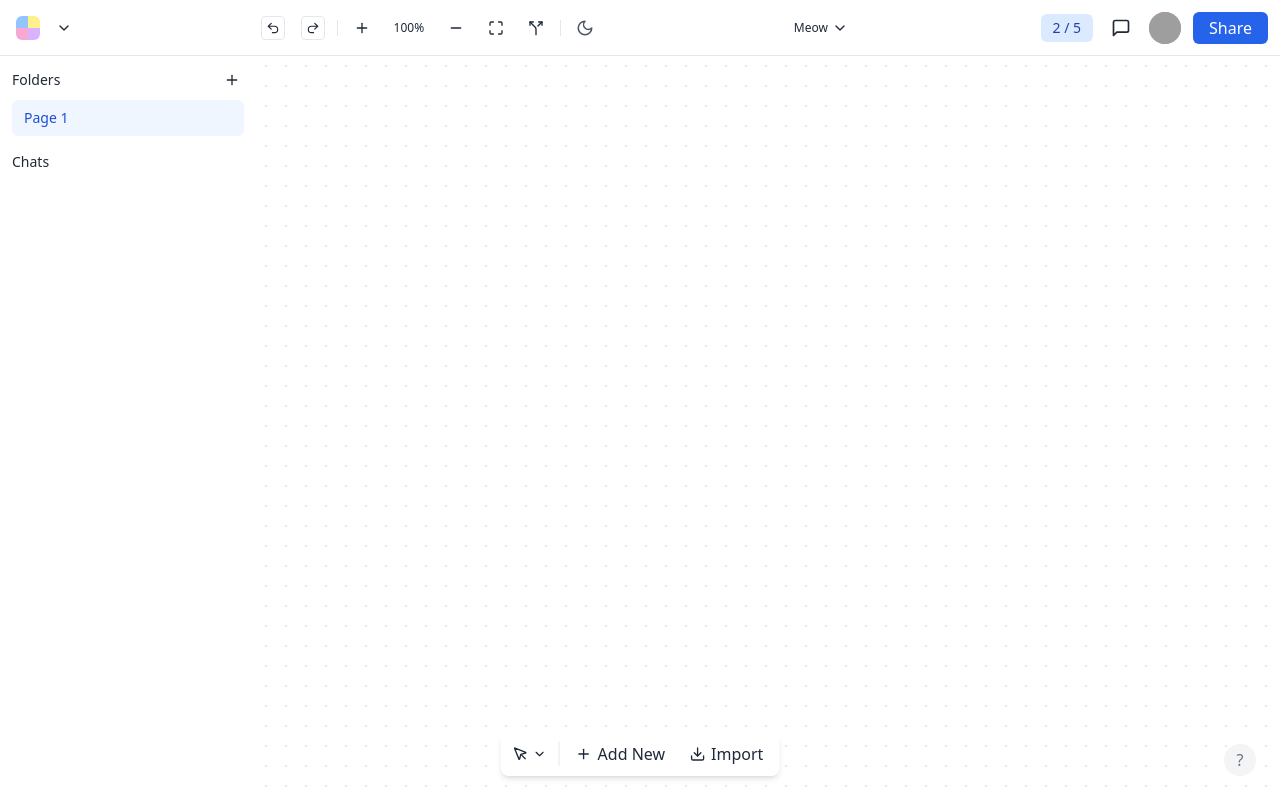
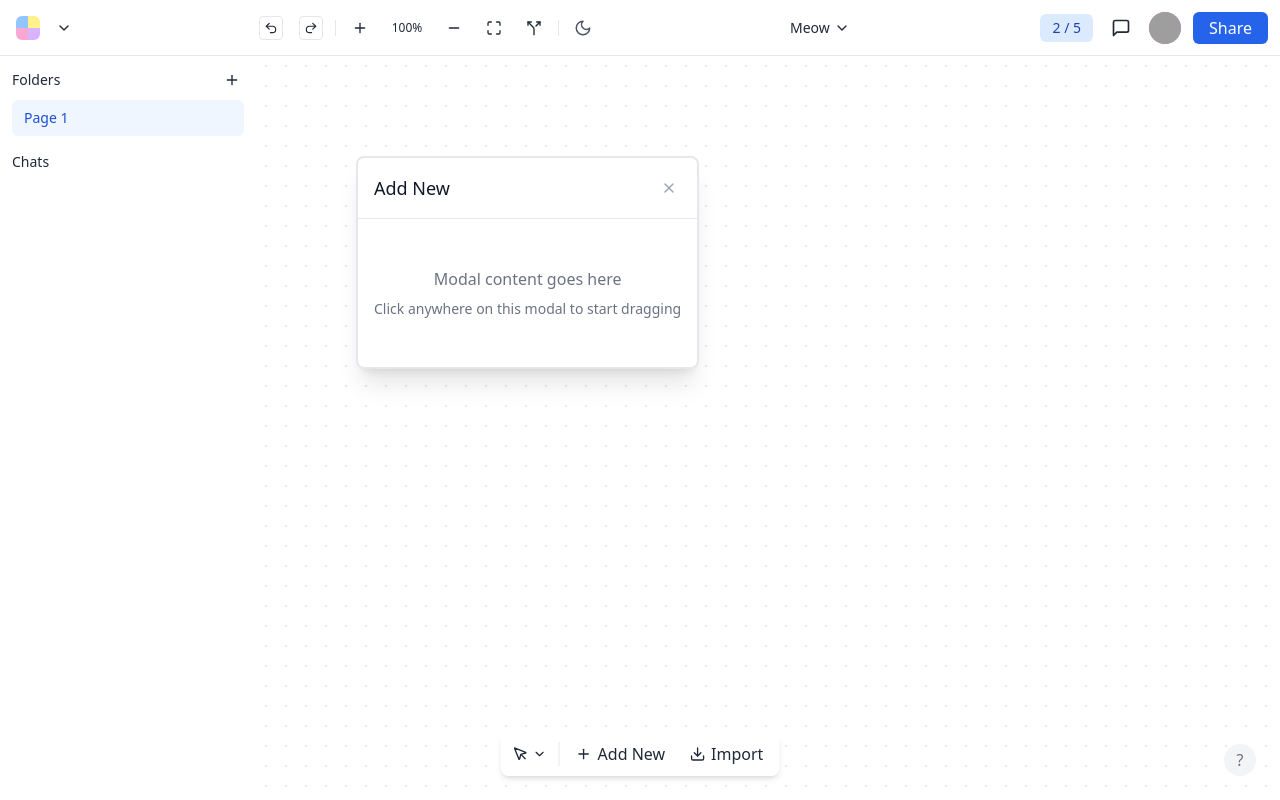
Before and after one commit to tonean/processor-cad, a React (Vite) app: page / in a window 1280 px wide. Both pictures are taken after a click on the button "Add New". Built offline with nearby package versions, Linux system fonts and the light colour scheme; grey boxes are pictures that could not be loaded.

Commit message:
Finally the draggable modal functionality works

```diff
--- a/src/App.tsx
+++ b/src/App.tsx
@@ -3,6 +3,7 @@ import { TopNavBar } from './components/TopNavBar';
 import { Sidebar } from './components/Sidebar';
 import { BottomToolbar } from './components/BottomToolbar';
 import { RightSidebar } from './components/RightSidebar';
+import { DraggableModal } from './components/DraggableModal';
 
 export function App() {
   const [zoom, setZoom] = useState(1);
@@ -24,6 +25,10 @@ export function App() {
     isDragging: boolean;
     dragStart: { x: number; y: number };
   }>>([]);
+
+  // Modal state
+  const [isModalOpen, setIsModalOpen] = useState(false);
+  const [modalPosition, setModalPosition] = useState({ x: 100, y: 100 });
 
   // Undo/Redo state
   const [history, setHistory] = useState<Array<{
@@ -105,6 +110,25 @@ export function App() {
 
   const handleRightSidebarCollapse = () => {
     setIsChatOpen(false);
+  };
+
+  const handleOpenModal = () => {
+    // Only set initial position if modal is not already open
+    if (!isModalOpen) {
+      // Position modal in a good initial location on the canvas
+      const initialX = -pan.x / zoom + 100;
+      const initialY = -pan.y / zoom + 100;
+      setModalPosition({ x: initialX, y: initialY });
+    }
+    setIsModalOpen(true);
+  };
+
+  const handleCloseModal = () => {
+    setIsModalOpen(false);
+  };
+
+  const handleModalDrag = (newPosition: { x: number; y: number }) => {
+    setModalPosition(newPosition);
   };
 
   const saveToHistory = (newImages: typeof images) => {
@@ -403,6 +427,30 @@ export function App() {
               />
             </div>
           ))}
+
+          {/* Modal on canvas */}
+          {isModalOpen && (
+            <div
+              className="absolute"
+              style={{
+                left: `${modalPosition.x * zoom + pan.x}px`,
+                top: `${modalPosition.y * zoom + pan.y}px`,
+                transform: `scale(${zoom})`,
+                transformOrigin: 'top left',
+                zIndex: 2000
+              }}
+            >
+              <DraggableModal
+                isOpen={isModalOpen}
+                onClose={handleCloseModal}
+                isDarkMode={isDarkMode}
+                modalPosition={modalPosition}
+                onDrag={handleModalDrag}
+                canvasZoom={zoom}
+                canvasPan={pan}
+              />
+            </div>
+          )}
         </main>
         {isChatOpen && (
           <RightSidebar
@@ -416,7 +464,7 @@ export function App() {
         )}
       </div>
       <div className="absolute bottom-6 left-1/2 transform -translate-x-1/2">
-        <BottomToolbar isDarkMode={isDarkMode} />
+        <BottomToolbar isDarkMode={isDarkMode} onOpenModal={handleOpenModal} />
       </div>
       <div className="absolute bottom-6 right-6 z-10">
         <button className="w-8 h-8 bg-gray-100 dark:bg-gray-800 rounded-full flex items-center justify-center text-gray-500 dark:text-gray-400 transition-colors duration-200">
--- a/src/components/BottomToolbar.tsx
+++ b/src/components/BottomToolbar.tsx
@@ -1,12 +1,24 @@
-import React from 'react';
+import React, { useRef } from 'react';
 import { PlusIcon, DownloadIcon, MousePointerIcon, ChevronDownIcon } from 'lucide-react';
+
 interface BottomToolbarProps {
   isDarkMode?: boolean;
+  onOpenModal: () => void;
 }
+
 export const BottomToolbar = ({
-  isDarkMode
+  isDarkMode,
+  onOpenModal
 }: BottomToolbarProps) => {
-  return <div className="flex items-center bg-white dark:bg-gray-800 rounded-lg shadow-md p-1 text-gray-800 dark:text-gray-200 transition-colors duration-200">
+  const addNewButtonRef = useRef<HTMLButtonElement>(null);
+
+  const handleAddNewClick = () => {
+    console.log('Add New button clicked!'); // Debug log
+    onOpenModal();
+  };
+
+  return (
+    <div className="flex items-center bg-white dark:bg-gray-800 rounded-lg shadow-md p-1 text-gray-800 dark:text-gray-200 transition-colors duration-200">
       <button className="flex items-center justify-center px-2 py-1.5 rounded hover:bg-gray-100 dark:hover:bg-gray-700 transition-colors duration-200">
         <div className="flex items-center">
           <MousePointerIcon size={16} />
@@ -14,7 +26,11 @@ export const BottomToolbar = ({
         </div>
       </button>
       <div className="h-6 border-r border-gray-200 dark:border-gray-700 mx-1"></div>
-      <button className="flex items-center px-3 py-1.5 rounded hover:bg-gray-100 dark:hover:bg-gray-700 transition-colors duration-200">
+      <button
+        ref={addNewButtonRef}
+        onClick={handleAddNewClick}
+        className="flex items-center px-3 py-1.5 rounded hover:bg-gray-100 dark:hover:bg-gray-700 transition-colors duration-200"
+      >
         <PlusIcon size={16} className="mr-1.5" />
         <span>Add New</span>
       </button>
@@ -22,5 +38,6 @@ export const BottomToolbar = ({
         <DownloadIcon size={16} className="mr-1.5" />
         <span>Import</span>
       </button>
-    </div>;
+    </div>
+  );
 };
--- /dev/null
+++ b/src/components/DraggableModal.tsx
@@ -0,0 +1,115 @@
+import React, { useState, useRef, useEffect } from 'react';
+import { XIcon } from 'lucide-react';
+
+interface DraggableModalProps {
+  isOpen: boolean;
+  onClose: () => void;
+  isDarkMode?: boolean;
+  initialPosition?: { x: number; y: number };
+  modalPosition: { x: number; y: number };
+  onDrag?: (newPosition: { x: number; y: number }) => void;
+  canvasZoom?: number;
+  canvasPan?: { x: number; y: number };
+}
+
+export const DraggableModal: React.FC<DraggableModalProps> = ({
+  isOpen,
+  onClose,
+  isDarkMode = false,
+  initialPosition = { x: 0, y: 0 },
+  modalPosition,
+  onDrag,
+  canvasZoom = 1,
+  canvasPan = { x: 0, y: 0 }
+}) => {
+  const [isDragging, setIsDragging] = useState(false);
+  const [dragOffset, setDragOffset] = useState({ x: 0, y: 0 });
+  const modalRef = useRef<HTMLDivElement>(null);
+
+  const handleMouseDown = (e: React.MouseEvent) => {
+    e.stopPropagation(); // Prevent canvas dragging
+
+    if (isDragging) {
+      // If already dragging, stop dragging
+      setIsDragging(false);
+    } else {
+      // Start dragging
+      const currentScreenX = modalPosition.x * canvasZoom + canvasPan.x;
+      const currentScreenY = modalPosition.y * canvasZoom + canvasPan.y;
+
+      // Calculate offset from mouse to modal's top-left corner in canvas coordinates
+      const offsetX = (e.clientX - currentScreenX) / canvasZoom;
+      const offsetY = (e.clientY - currentScreenY) / canvasZoom;
+
+      setDragOffset({ x: offsetX, y: offsetY });
+      setIsDragging(true);
+    }
+  };
+
+  const handleMouseMove = (e: MouseEvent) => {
+    if (isDragging && onDrag) {
+      // Convert mouse position to canvas coordinates, accounting for the drag offset
+      const canvasX = (e.clientX - canvasPan.x) / canvasZoom - dragOffset.x;
+      const canvasY = (e.clientY - canvasPan.y) / canvasZoom - dragOffset.y;
+
+      onDrag({ x: canvasX, y: canvasY });
+    }
+  };
+
+  // Mouse move listener for the entire document when dragging
+  useEffect(() => {
+    if (isDragging) {
+      document.addEventListener('mousemove', handleMouseMove);
+
+      return () => {
+        document.removeEventListener('mousemove', handleMouseMove);
+      };
+    }
+  }, [isDragging, dragOffset, canvasZoom, canvasPan, onDrag]);
+
+  if (!isOpen) return null;
+
+  return (
+    <div
+      ref={modalRef}
+      className={`bg-white dark:bg-gray-800 rounded-lg shadow-xl border-2 ${
+        isDragging
+          ? 'border-blue-500 dark:border-blue-400'
+          : 'border-gray-200 dark:border-gray-700'
+      } min-w-[300px] min-h-[200px] transition-colors duration-200`}
+      style={{
+        cursor: isDragging ? 'grabbing' : 'grab'
+      }}
+      onMouseDown={handleMouseDown}
+    >
+      {/* Header */}
+      <div className="flex items-center justify-between p-4 border-b border-gray-200 dark:border-gray-700">
+        <h3 className="text-lg font-medium text-gray-900 dark:text-gray-100">
+          Add New {isDragging && <span className="text-blue-500 text-sm ml-2">(Dragging - click to release)</span>}
+        </h3>
+        <button
+          onClick={(e) => {
+            e.stopPropagation();
+            onClose();
+          }}
+          className="p-1 rounded-md hover:bg-gray-100 dark:hover:bg-gray-700 text-gray-400 hover:text-gray-600 dark:hover:text-gray-300 transition-colors duration-200"
+        >
+          <XIcon size={16} />
+        </button>
+      </div>
+
+      {/* Content */}
+      <div className="p-4">
+        <div className="text-gray-500 dark:text-gray-400 text-center py-8">
+          <p>Modal content goes here</p>
+          <p className="text-sm mt-2">
+            {isDragging
+              ? "Move your mouse to drag, then click to stop"
+              : "Click anywhere on this modal to start dragging"
+            }
+          </p>
+        </div>
+      </div>
+    </div>
+  );
+};
--- a/src/components/TopNavBar.tsx
+++ b/src/components/TopNavBar.tsx
@@ -100,12 +100,12 @@ export const TopNavBar = ({
               onChange={handleTextChange}
               onBlur={handleTextBlur}
               onKeyDown={handleTextKeyDown}
-              className="text-xs font-medium bg-transparent border-none outline-none text-gray-800 dark:text-gray-200 min-w-0 w-auto max-w-32"
+              className="text-sm font-medium bg-transparent border-none outline-none text-gray-800 dark:text-gray-200 min-w-0 w-auto max-w-32"
               autoFocus
             />
           ) : (
             <span
-              className="text-xs font-medium cursor-pointer hover:text-blue-600 dark:hover:text-blue-400 transition-colors duration-200"
+              className="text-sm font-medium cursor-pointer hover:text-blue-600 dark:hover:text-blue-400 transition-colors duration-200"
               onClick={handleTextClick}
               title="Click to edit"
             >
```
